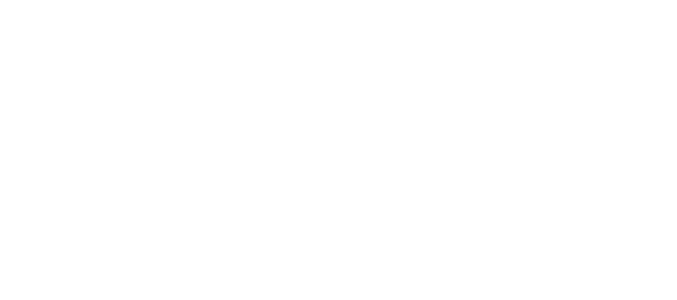
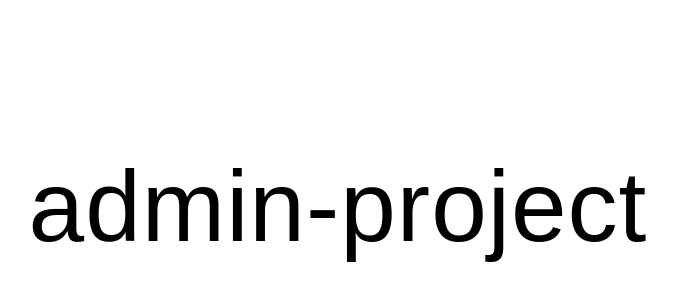
Before and after one commit to harutotanabe09/NuxtAdminConfig, a Nuxt app: page /ipadress in a window 1280 px wide. Before the commit this address had no page. Shown: the part 202-502 px from the top of the page, without its empty margins (302-979 px from the left). Built offline with nearby package versions, Linux system fonts and the light colour scheme.

Commit message:
feat: 🎸 add axios

```diff
--- a/pages/admin/index.vue
+++ b/pages/admin/index.vue
@@ -1,15 +1,46 @@
 <template>
   <div class="container">
     <div>
-      <h1 class="title">admin-project</h1>
+      <h1 class="title">ip-adress</h1>
     </div>
   </div>
 </template>
 
 <script lang="ts">
 import Vue from 'vue'
-
-export default Vue.extend({})
+export default Vue.extend({
+  layout: 'index',
+  async asyncData({ $axios }) {
+    const getRes = await $axios.get(
+      'https://jsondata.okiba.me/v1/json/z9Hu6180423002129'
+    )
+    console.log(getRes)
+    await $axios.get
+      .get('https://httpbin.org/get')
+      .then((res) => console.log(res.data.origin))
+  },
+  data(): {} {
+    return {
+      currentTab: 'basic',
+      tabs: [
+        {
+          name: '基本情報設定',
+          label: 'basic',
+        },
+        {
+          name: 'アカウント設定',
+          label: 'account',
+        },
+        {
+          name: '上司設定',
+          label: 'senior',
+        },
+      ],
+      loading: false,
+    }
+  },
+  methods: {},
+})
 </script>
 
 <style scoped="scss">
--- /dev/null
+++ b/pages/ipadress/index.vue
@@ -0,0 +1,43 @@
+<template>
+  <div class="container">
+    <div>
+      <h1 class="title">admin-project</h1>
+    </div>
+  </div>
+</template>
+
+<script lang="ts">
+import Vue from 'vue'
+
+export default Vue.extend({})
+</script>
+
+<style scoped="scss">
+.container {
+  display: flex;
+  min-height: 100vh;
+  margin: 0 auto;
+  text-align: center;
+  justify-content: center;
+  align-items: center;
+}
+
+.title {
+  display: block;
+  font-family: sans-serif;
+  font-size: 100px;
+  font-weight: 300;
+  letter-spacing: 1px;
+}
+
+.subtitle {
+  padding-bottom: 15px;
+  font-size: 42px;
+  font-weight: 300;
+  word-spacing: 5px;
+}
+
+.links {
+  padding-top: 15px;
+}
+</style>
--- /dev/null
+++ b/plugins/axios.ts
@@ -0,0 +1,4 @@
+import { Context } from '@nuxt/types'
+
+export default function ({ $axios, redirect, app }: Context) {
+}
--- /dev/null
+++ b/static/test/maintenance.html
@@ -0,0 +1,37 @@
+<!DOCTYPE html>
+<html lang="ja" class="wf-notosansjp-n4-active wf-active">
+   <head>
+      <meta http-equiv="Content-Type" content="text/html; charset=UTF-8">
+      <title>メンテナンス中｜HR OnBoard</title>
+      <meta name="viewport" content="width=device-width, initial-scale=1">
+      <link rel="icon" type="image/x-icon" href="/favicon.ico">
+      <style type="text/css">
+      body {
+        margin: 0;
+      }
+      .main {
+        position: relative;
+        width: 100vw;
+        height: 100vh;
+        background-color: #fff;
+      }
+      .main .content {
+        position: absolute;
+        left: 50%;
+        top: 50%;
+        transform: translate(-50%, -50%);
+        font-size: 18px;
+        line-height: 31px;
+        color: #434A5E;
+        text-align: center;
+      }
+      </style>
+   </head>
+   <body>
+      <div class="main">
+        <div class="content">
+          ただいまメンテナンス中です。 <br />終了時刻は20xx/xx/xx xx:xxを予定しております。
+        </div>
+      </div>
+    </body>
+</html>
```
Also changed, not shown: plugins/README.md (deleted).
